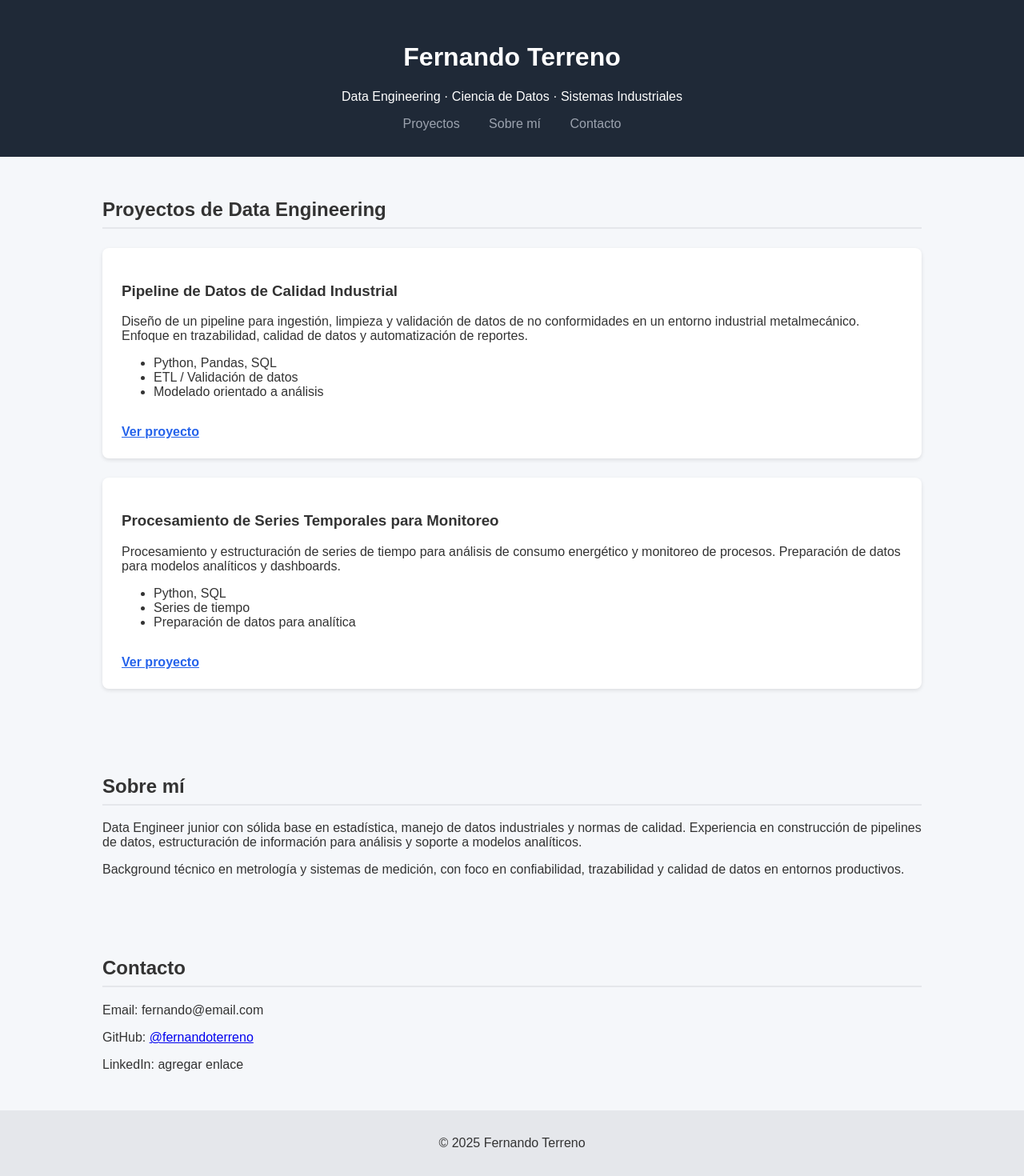
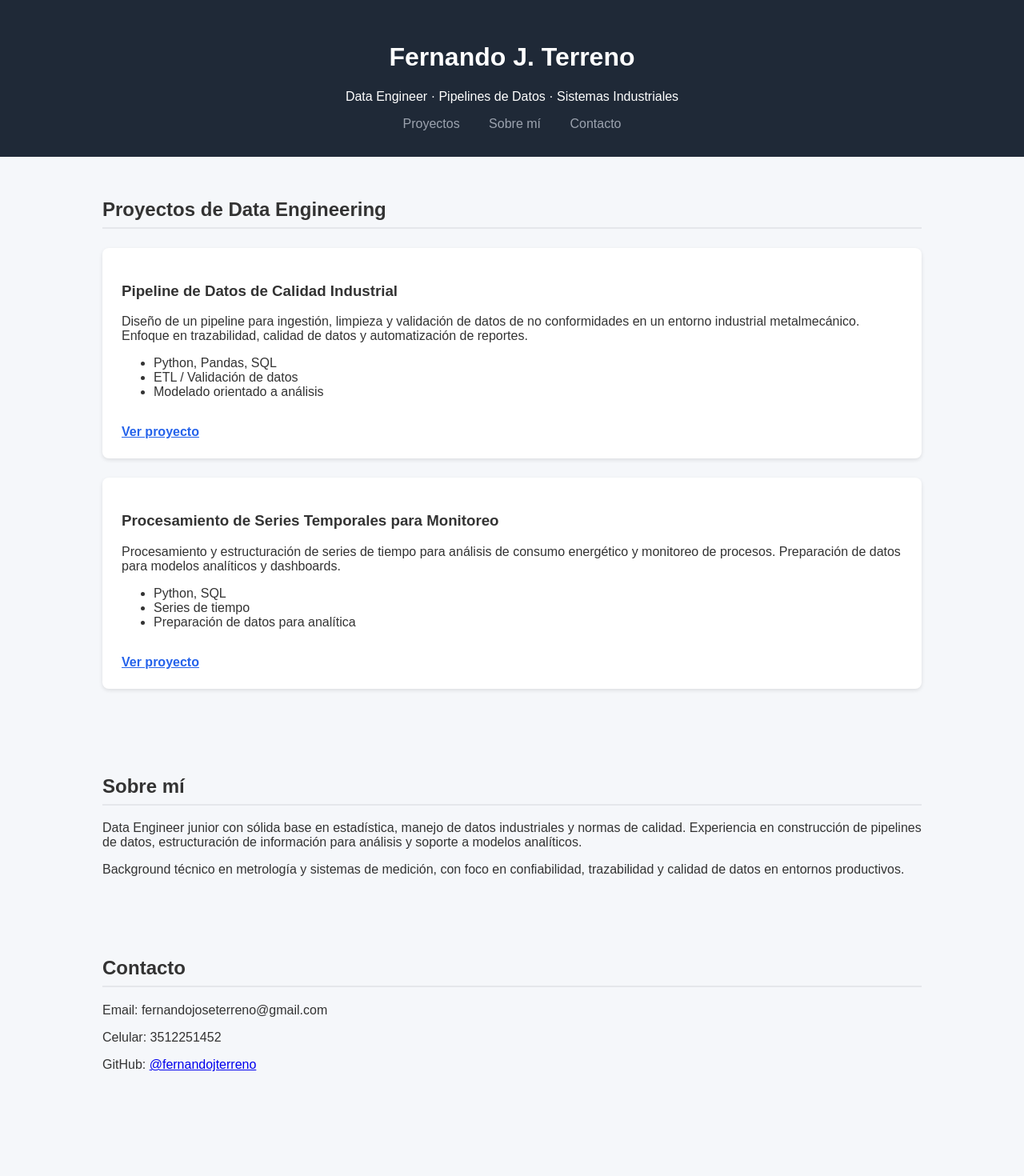
Before and after one commit to fernandojterreno/fernandojterreno.github.io, a plain HTML site: page index.html in a window 1280 px wide. Shown: the whole page at 80% size. After the commit the page ends 1388 px from the top, so only its background shows below. Drawn offline with Linux system fonts and the light colour scheme.

Commit message:
nuevo_user

```diff
--- a/index.html
+++ b/index.html
@@ -3,13 +3,21 @@
 <head>
 <meta charset="UTF-8">
 <meta name="viewport" content="width=device-width, initial-scale=1.0">
-<title>Fernando Terreno | Ciencia de Datos</title>
+<title>Fernando J. Terreno | Data Engineer | Pipelines y Datos Industriales</title>
+<meta name="description" content="Portfolio profesional de Fernando J. Terreno, Data Engineer con experiencia en pipelines de datos, calidad, series de tiempo y entornos industriales.">
+<meta name="keywords" content="Data Engineer, Data Engineering, Python, SQL, ETL, Pipelines de datos, Industria 4.0, Series de tiempo">
+<meta name="author" content="Fernando J. Terreno">
+<meta property="og:title" content="Fernando J. Terreno | Data Engineer">
+<meta property="og:description" content="Pipelines de datos, calidad y analítica aplicada a entornos industriales.">
+<meta property="og:type" content="website">
+<meta property="og:url" content="https://fernandojterreno.github.io">
+<link rel="canonical" href="https://fernandojterreno.github.io">
 <link rel="stylesheet" href="assets/css/style.css">
 </head>
 <body>
 <header>
-<h1>Fernando Terreno</h1>
-<p>Data Engineering · Ciencia de Datos · Sistemas Industriales</p>
+<h1>Fernando J. Terreno</h1>
+<p>Data Engineer · Pipelines de Datos · Sistemas Industriales</p>
 <nav>
 <a href="#proyectos">Proyectos</a>
 <a href="#sobre-mi">Sobre mí</a>
@@ -34,7 +42,7 @@ y automatización de reportes.
 <li>ETL / Validación de datos</li>
 <li>Modelado orientado a análisis</li>
 </ul>
-<a href="https://github.com/fernandoterreno/nombre-del-repo" target="_blank">Ver proyecto</a>
+<a href="https://github.com/fernandojterreno/nombre-del-repo" target="_blank">Ver proyecto</a>
 </article>
 
 
@@ -49,7 +57,7 @@ y monitoreo de procesos. Preparación de datos para modelos analíticos y dashbo
 <li>Series de tiempo</li>
 <li>Preparación de datos para analítica</li>
 </ul>
-<a href="https://github.com/fernandoterreno/nombre-del-repo" target="_blank">Ver proyecto</a>
+<a href="https://github.com/fernandojterreno/nombre-del-repo" target="_blank">Ver proyecto</a>
 </article>
 </section>
 
@@ -70,14 +78,7 @@ trazabilidad y calidad de datos en entornos productivos.
 
 <section id="contacto">
 <h2>Contacto</h2>
-<p>Email: fernando@email.com</p>
-<p>GitHub: <a href="https://github.com/fernandoterreno" target="_blank">@fernandoterreno</a></p>
-<p>LinkedIn: agregar enlace</p>
-</section>
-
-
-<footer>
-<p>© 2025 Fernando Terreno</p>
-</footer>
-</body>
+<p>Email: fernandojoseterreno@gmail.com</p>
+<p>Celular: 3512251452</p>
+<p>GitHub: <a href="https://github.com/fernandojterreno" target="_blank">@fernandojterreno</a></p>
 </html>
```
